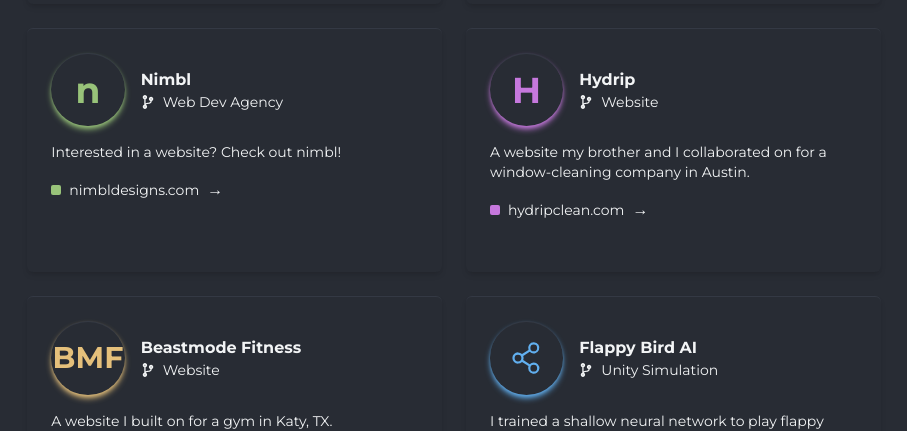
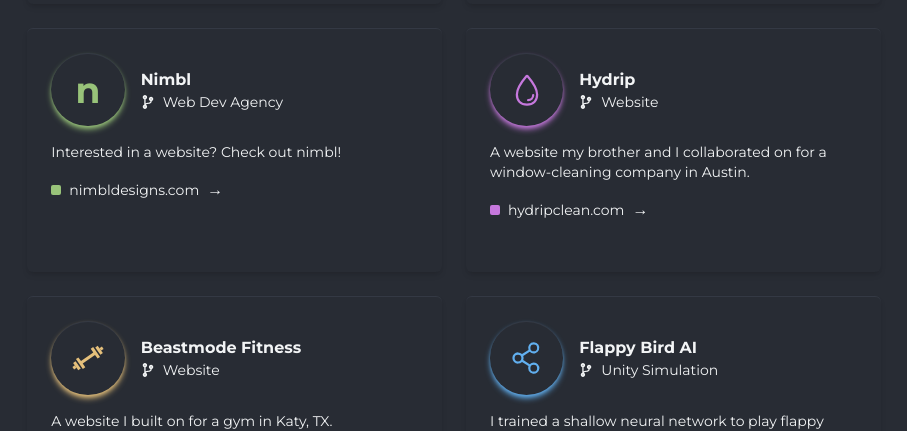
Before and after one commit to marcoboone/personalPortfolio, a Next.js app: page /projects in a window 1280 px wide. Shown: the part 253-684 px from the top of the page, without its empty margins (186-1093 px from the left). Built offline with nearby package versions, Linux system fonts and the light colour scheme.

Commit message:
project page touchups

```diff
--- a/src/app/projects/page.jsx
+++ b/src/app/projects/page.jsx
@@ -11,6 +11,8 @@
 import { VscSymbolMisc } from "react-icons/vsc";
 import TechNodule  from '../components/techNodule'
 import { PiShareNetwork } from "react-icons/pi";
+import { CgGym } from "react-icons/cg";
+import { IoWaterOutline } from "react-icons/io5";
 
 
 
@@ -97,7 +99,7 @@
         <div className = "flex flex-col gap-4 p-6">
             <div className = "flex gap-4 items-center">
             <div className = "aspect-square w-1/5 dark:bg-atomblack bg-atomwhite shadow-md shadow-atompurple rounded-full border-t-[1px]  border-atomgreyb/20 flex justify-center items-center">
-                <span className = "text-atompurple text-4xl font-bold">H</span>
+                <span className = "text-atompurple text-4xl font-bold"><IoWaterOutline/></span>
             </div>
             <div>
             <span className = "font-bold">Hydrip</span>
@@ -121,7 +123,7 @@
         <div className = "flex flex-col gap-4 p-6">
             <div className = "flex gap-4 items-center">
             <div className = "aspect-square w-1/5 dark:bg-atomblack bg-atomwhite shadow-md shadow-atomyellow rounded-full border-t-[1px]  border-atomgreyb/20 flex justify-center items-center">
-                <span className = "text-atomyellow text-3xl font-bold">BMF</span>
+                <span className = "text-atomyellow text-4xl font-bold"><CgGym/></span>
             </div>
             <div>
             <span className = "font-bold">Beastmode Fitness</span>
```
